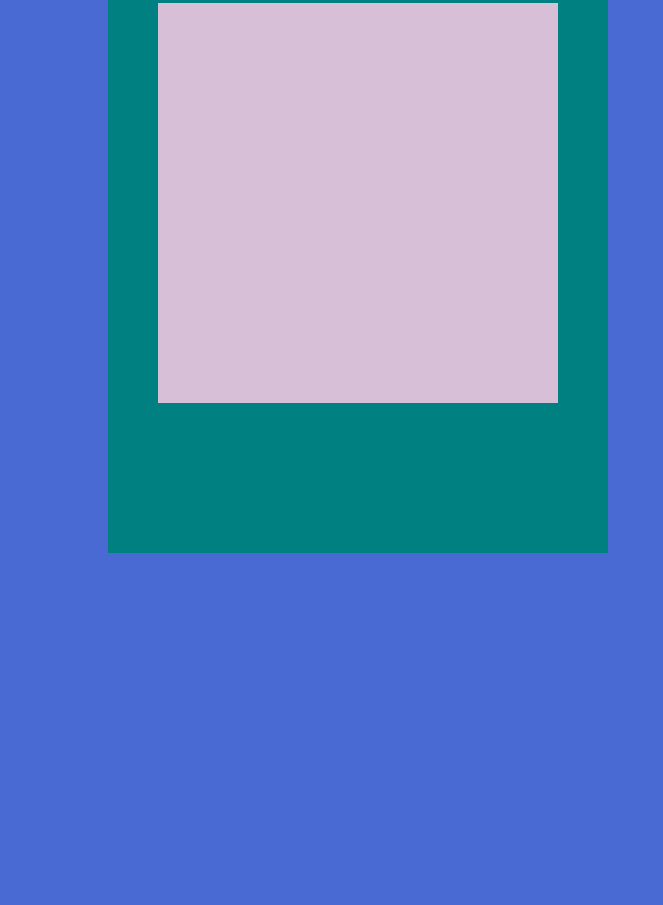
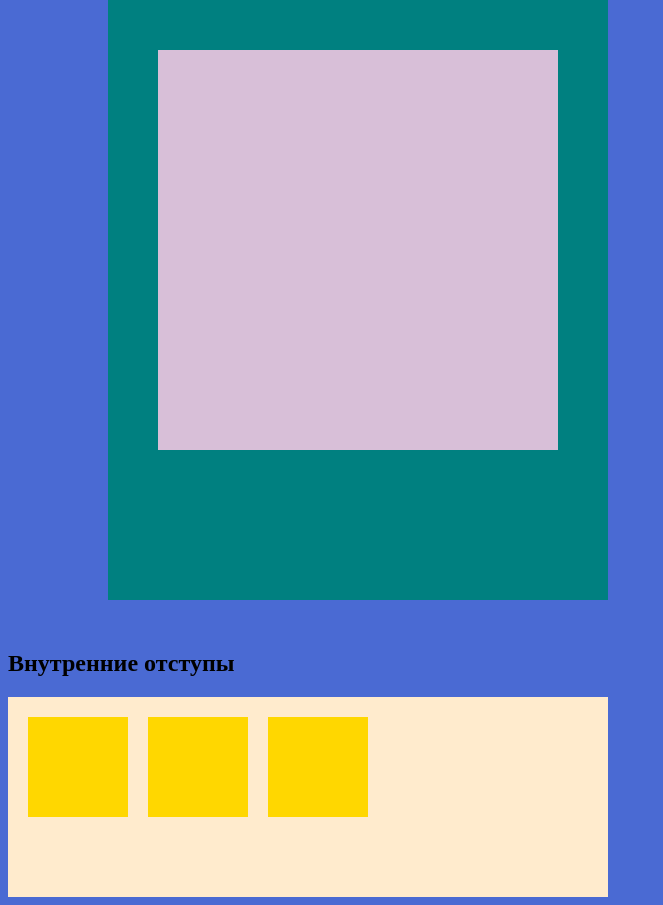
Before and after one commit to sallicaria/first, a plain HTML site: page index.html in a window 1280 px wide. Shown: the part 527-1432 px from the top of the page, without its empty margins (0-663 px from the left). Before the commit the page ends 1130 px from the top, so only its background shows below. Drawn offline with Linux system fonts and the light colour scheme.

Commit message:
paddings

```diff
--- a/index.html
+++ b/index.html
@@ -14,11 +14,17 @@
     <div class="block"><span>Лизка-сосиска</span></div>
 
     <!-- margin и padding и position-->
-
+    <h2>Внешние отступы</h2>
     <div class="bigblock">
       <div class="littleblock"></div>
     </div>
+
+    <h2>Внутренние отступы</h2>
+
+    <div class="paddingblock">
+      <div class="paddingblock-child" style="margin-left: 0;"></div>
+      <div class="paddingblock-child"></div>
+      <div class="paddingblock-child"></div>
+    </div>
   </body>
-
-  <html></html>
 </html>
--- a/style.css
+++ b/style.css
@@ -28,7 +28,8 @@ body {
   position: relative;
 }
 
-.littleblock {
+.littleblock,
+.littleblock2 {
   height: 400px;
   width: 400px;
   background-color: thistle;
@@ -38,3 +39,24 @@ body {
   top: 50%;
   left: 50%;
 }
+
+.bigblock2 {
+  padding: 20px;
+}
+
+.paddingblock {
+  height: 200px;
+  width: 600px;
+  background: blanchedalmond;
+  padding-top: 20px;
+  padding-left: 20px;
+  box-sizing: border-box;
+}
+
+.paddingblock-child {
+  width: 100px;
+  height: 100px;
+  background-color: gold;
+  float: left;
+  margin-left: 20px;
+}
```
